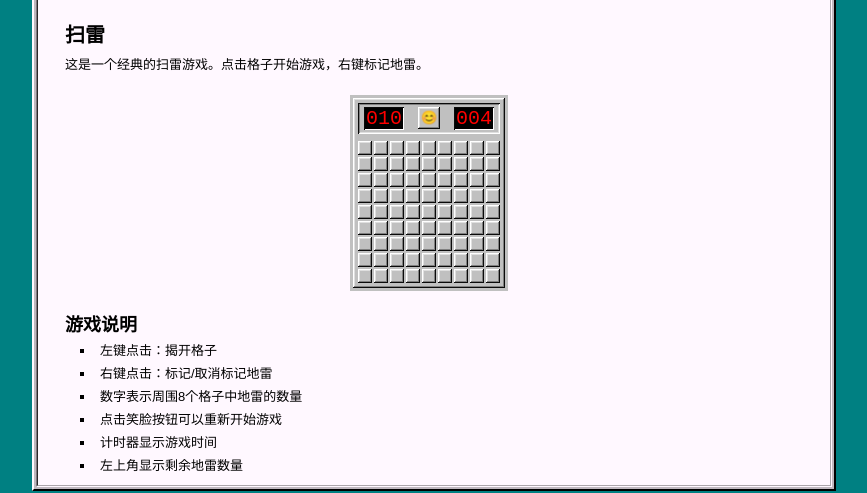
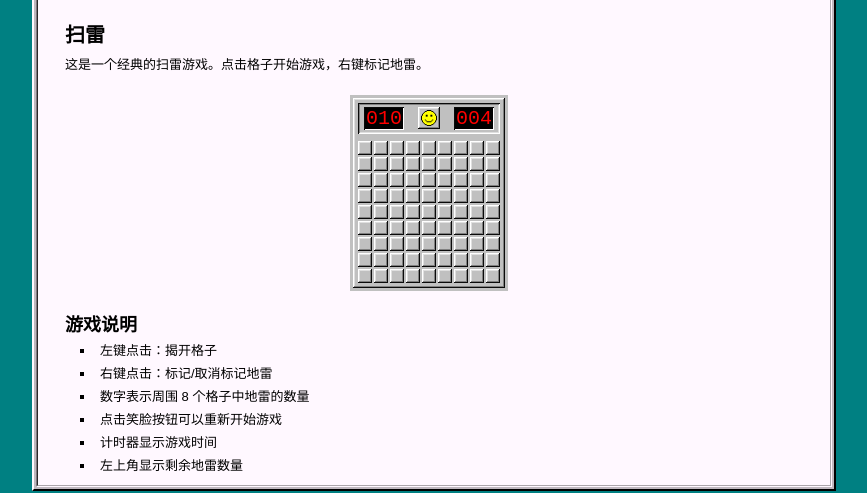
Before and after one commit to IcingTomato/jekyll-windows98, a Jekyll site: the page built from _posts/2025-05-18-minesweeper.markdown, in a window 1280 px wide. Shown: the part 423-916 px from the top of the page, without its empty margins (206-1073 px from the left). Built offline with Jekyll 4.4.1, drawn with Linux system fonts in a browser that asks for light colours; a style sheet for code colours, icons or effects is not loaded; some of the changed lines change nothing that is shown.

Commit message:
1.fix fucking use emoji as smile button and flag

```diff
--- a/_posts/2025-05-18-minesweeper.markdown
+++ b/_posts/2025-05-18-minesweeper.markdown
@@ -14,6 +14,7 @@
 
 <script src="/jekyll-windows98/assets/js/minesweeper.js"></script>
 <script>
+    window.baseUrl = '{{ site.baseurl }}';
     document.addEventListener('DOMContentLoaded', function() {
         const container = document.getElementById('minesweeper-container');
         new Minesweeper(container);
@@ -24,7 +25,7 @@
 
 - 左键点击：揭开格子
 - 右键点击：标记/取消标记地雷
-- 数字表示周围8个格子中地雷的数量
+- 数字表示周围 8 个格子中地雷的数量
 - 点击笑脸按钮可以重新开始游戏
 - 计时器显示游戏时间
 - 左上角显示剩余地雷数量
--- a/assets/js/minesweeper.js
+++ b/assets/js/minesweeper.js
@@ -8,6 +8,7 @@
         this.gameOver = false;
         this.firstClick = true;
         this.remainingCells = rows * cols - mines;
+        this.baseUrl = baseUrl || ''; // 从全局变量获取基础URL
         this.init();
     }
 
@@ -52,8 +53,19 @@
         this.smileButton.style.backgroundColor = '#c0c0c0';
         this.smileButton.style.boxShadow = 'inset -1px -1px #0a0a0a, inset 1px 1px #fff, inset -2px -2px grey, inset 2px 2px #dfdfdf';
         this.smileButton.style.cursor = 'pointer';
-        this.smileButton.innerHTML = '😊';
+        this.smileButton.style.display = 'flex';
+        this.smileButton.style.alignItems = 'center';
+        this.smileButton.style.justifyContent = 'center';
         this.smileButton.onclick = () => this.reset();
+
+        // 笑脸图片
+        this.smileImg = document.createElement('img');
+        this.smileImg.style.width = '16px';
+        this.smileImg.style.height = '16px';
+        this.smileImg.style.border = 'none';
+        this.smileImg.style.boxShadow = 'none';
+        this.smileImg.src = `${this.baseUrl}/assets/img/minesweeper/smile.png`;
+        this.smileButton.appendChild(this.smileImg);
 
         // 计时器
         this.timer = document.createElement('div');
@@ -123,6 +135,19 @@
 
         this.container.appendChild(this.gameBoard);
         this.startTimer();
+
+        // 在创建笑脸按钮后添加这些事件监听器
+        this.smileButton.addEventListener('mousedown', () => {
+            this.smileImg.src = `${this.baseUrl}/assets/img/minesweeper/ohh.png`;
+        });
+
+        this.smileButton.addEventListener('mouseup', () => {
+            this.smileImg.src = `${this.baseUrl}/assets/img/minesweeper/smile.png`;
+        });
+
+        this.smileButton.addEventListener('mouseleave', () => {
+            this.smileImg.src = `${this.baseUrl}/assets/img/minesweeper/smile.png`;
+        });
     }
 
     startTimer() {
@@ -194,7 +219,7 @@
         if (this.board[row][col].isMine) {
             this.gameOver = true;
             this.revealAll();
-            this.smileButton.innerHTML = '😵';
+            this.smileImg.src = `${this.baseUrl}/assets/img/minesweeper/dead.png`;
             clearInterval(this.timerInterval);
             return;
         }
@@ -203,7 +228,7 @@
 
         if (this.remainingCells === 0) {
             this.gameOver = true;
-            this.smileButton.innerHTML = '😎';
+            this.smileImg.src = `${this.baseUrl}/assets/img/minesweeper/win.png`;
             clearInterval(this.timerInterval);
         }
     }
@@ -219,7 +244,12 @@
         cell.isFlagged = !cell.isFlagged;
 
         if (cell.isFlagged) {
-            cell.element.innerHTML = '🚩';
+            const flagImg = document.createElement('img');
+            flagImg.src = `${this.baseUrl}/assets/img/minesweeper/flag.png`;
+            flagImg.style.width = '14px';
+            flagImg.style.height = '14px';
+            cell.element.innerHTML = '';
+            cell.element.appendChild(flagImg);
             this.mines--;
         } else {
             cell.element.innerHTML = '';
```
Also changed, not shown: assets/img/minesweeper/dead.png (added), assets/img/minesweeper/flag.png (added), assets/img/minesweeper/ohh.png (added), assets/img/minesweeper/smile.png (added), assets/img/minesweeper/win.png (added).
